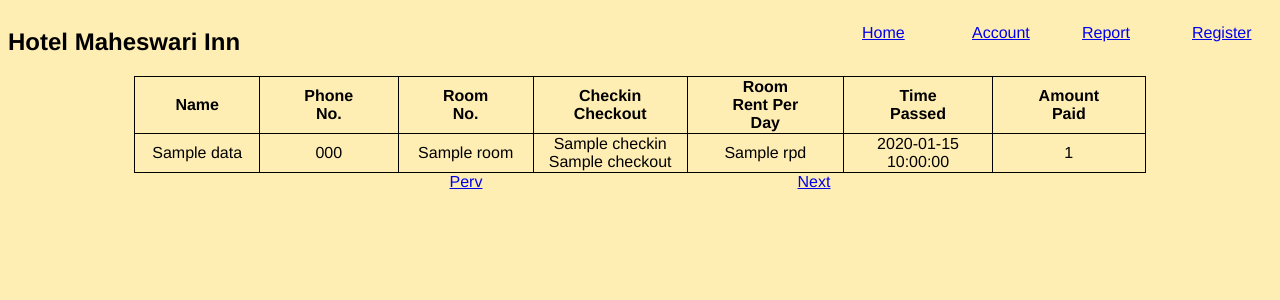
After one commit to PS218909/Hotel-Management-System, a Flask app: template src/templates/register.html in a window 1280 px wide. The commit adds this page. Shown: the top 300 px of the page. Run offline with Flask 3, Linux system fonts and the light colour scheme; the template is opened without the code that fills it: most values are stand-ins (such as "Sample title", 1, 10 or a date in 2020).

Commit message:
v1.0.2 - Added Register + Improved UI

```diff
--- a/main.py
+++ b/main.py
@@ -9,5 +9,6 @@ def run_flask_app():
 def run_discord_bot():
     client.run(DISCORD_BOT_TOKEN)
 
-Thread(None, run_flask_app, '').start()
-run_discord_bot()
+# Thread(None, run_flask_app, '').start()
+# run_discord_bot()
+run_flask_app()
--- a/src/app.py
+++ b/src/app.py
@@ -32,6 +32,8 @@ def account_page():
             add_data(TRANSACTION_DB, ['-1', datetime.now().strftime('%Y-%m-%dT%H:%M'), str(request.form.get('amount')), str(request.form.get('mode')), str(request.form.get('description'))])
             return redirect(url_for('home_page'))
         query = search_query(REGISTER_DB, "checkout==\'\' and room==\'" + str(request.form.get('room')) + '\'')
+        print(str(request.form))
+        print(query, "Heii I am QUery Res")
         if len(query) == 0:
             return redirect(url_for('account_page'))
         register_id = query[0]['id']
@@ -81,12 +83,18 @@ def go_to_room(room_no):
     time_passed = None
     amount_paid = None
     available_rooms = None
+    payment_list = None
     if checkin != '':
         time_passed = (datetime.now(ZoneInfo('Asia/Kolkata')).replace(tzinfo=None) - datetime.strptime(checkin, "%Y-%m-%dT%H:%M"))
         time_passed = str(time_passed.days) + " Days " + str(time_passed.seconds // (60 * 60)) + " Hours"
-        amount_paid = get_amount_paid(formData['id'])
+        amount_paid, payment_list = get_amount_paid(formData['id'])
         available_rooms = search_query(ROOMS_DB, 'Status == \'1\'')
-    return render_template('form.html', room_no = room_no, formData = formData, time_passed = time_passed, amount_paid = amount_paid, available_rooms=available_rooms)
+    return render_template('form.html', room_no = room_no, formData = formData, time_passed = time_passed, amount_paid = amount_paid, available_rooms=available_rooms, payment_list=payment_list)
+
+@app.route('/register')
+def go_to_register():
+    page = int(request.args.get('page', 0))
+    return render_template('register.html', register_entries=get_info_register(page), page=page)
 
 @app.route('/shift', methods=['POST'])
 def shift_post():
--- a/src/config.py
+++ b/src/config.py
@@ -1,2 +1,2 @@
-DISCORD_WEBHOOK_URL = 'WEBHOOK_URL'
-DISCORD_BOT_TOKEN = 'BOT_TOKEN'
+DISCORD_WEBHOOK_URL = 'DISCORD_WEBHOOK_URL'
+DISCORD_BOT_TOKEN = 'DISCORD_BOT_TOKEN'
--- a/src/static/style.css
+++ b/src/static/style.css
@@ -4,7 +4,7 @@
 }
 
 body, html {
-    font-family: 'Gill Sans', 'Gill Sans MT', Calibri, 'Trebuchet MS', sans-serif;
+    font-family:'Franklin Gothic Medium', 'Arial Narrow', Arial, sans-serif;
     background-color: hsl(var(--background));
     color: hsl(var(--foreground));
 }
@@ -20,6 +20,11 @@ ul {
     & li {
         width: 80px;
     }
+}
+
+.container {
+    width: 80%;
+    margin: auto;
 }
 
 .row {
@@ -92,8 +97,9 @@ ul {
 
 form {
     width: 80%;
-    margin: auto;
-    border: 1px solid hsl(var(--background) h s calc(l - 20));
+    margin: 30px auto;
+    border: 1px solid black;
+    padding: 20px;
 }
 
 form .input-div {
@@ -130,8 +136,38 @@ table {
     margin: auto;
     text-align: center;
     text-wrap: wrap;
+    border-collapse: collapse;
 }
 
 th {
     padding-inline: 40px;
 }
+
+thead *, tbody * {
+    border: 1px solid black;
+}
+
+.hover-hidden {
+    display: block;
+    position: relative;
+}
+
+.hover-hidden .hidden {
+    background-color: hsl(var(--background));
+    width: 100%;
+    position: absolute;
+    top: 100%;
+    left: 0px;
+    display: none;
+}
+
+.hover-hidden:hover .hidden {
+    display: block;
+}
+
+.hover-hidden .hidden p{
+    transition: 0.8s;
+}
+.hover-hidden .hidden p:hover {
+    transform: scale(1.03);
+}
--- a/src/templates/base.html
+++ b/src/templates/base.html
@@ -15,10 +15,13 @@
                 <!-- <li><a href="/inventory">Inventory</a></li> -->
                 <li><a href="/account">Account</a></li>
                 <li><a href="/report">Report</a></li>
+                <li><a href="/register">Register</a></li>
             </ul>
         </div>
     </nav>
-    {% block content %}
-    {% endblock %}
+    <div class="container">
+        {% block content %}
+        {% endblock %}
+    </div>
 </body>
 </html>
--- /dev/null
+++ b/src/templates/register.html
@@ -0,0 +1,37 @@
+{% extends 'base.html' %}
+{% block content %}
+    <table>
+        <thead>
+            <tr>
+                <!-- <th>Sl No.</th> -->
+                <th>Name</th>
+                <th>Phone No.</th>
+                <th>Room No.</th>
+                <th>Checkin <br> Checkout</th>
+                <th>Room Rent Per Day</th>
+                <th>Time Passed</th>
+                <th>Amount Paid</th>
+            </tr>
+        </thead>
+        <tbody>
+            {% for data in register_entries %}
+                <tr>
+                    <!-- <td>{{data['id_x']}}</td> -->
+                    <td>{{data['Name']}}</td>
+                    <td>{{data['Phone']}}</td>
+                    <td>{{data['room']}}</td>
+                    <td>{{(data['checkin'])}} <br> {{data['checkout'] if data['checkout'] != '' else 'Not checkout'}}</td>
+                    <td>{{data['rpd']}}</td>
+                    <td>{{data['time_passed']}}</td>
+                    <td>{{data['amt_paid']}}</td>
+                </tr>
+            {% endfor %}
+        </tbody>
+    </table>
+    <div style="display: flex; justify-content: space-evenly;">
+        {% if page > 0 %}
+        <a href="/register?page={{page-1}}">Perv</a>
+        {% endif %}
+        <a href="/register?page={{page+1}}">Next</a>
+    </div>
+{% endblock %}
--- a/src/util.py
+++ b/src/util.py
@@ -147,6 +147,28 @@ def get_data(file):
     df = pd.read_csv(file, index_col=False)
     return df.to_dict(orient='records')
 
+def get_info_register(page=0, count=50):
+    df = pd.read_csv(REGISTER_DB, index_col=False)
+    df['checkout'] = df['checkout'].fillna('')
+    df2 = pd.read_csv(CUSTOMER_DB, index_col=False)
+
+    register = df.merge(df2, left_on='customer_id', right_on='id')
+    register['amt_paid'] = register.apply(get_amount_paid, axis=1)
+    register['time_passed'] = register.apply(calc_time_passed, axis=1)
+    register['checkin'] = register['checkin'].str.split('T').str[0] + ' ' + register['checkin'].str.split('T').str[1]
+    register['checkout'] = register['checkout'].str.split('T').str[0] + ' ' + register['checkout'].str.split('T').str[1]
+    register['checkout'] = register['checkout'].fillna('')
+    register.sort_values(by='id_x', inplace=True, ascending=False)
+    return register.iloc[(page * count):((page + 1) * count)].to_dict(orient='records')
+
+def calc_time_passed(row):
+    if row['checkout'] == '':
+        row['checkout'] = datetime.now(ZoneInfo('Asia/Kolkata')).replace(tzinfo=None)
+    else:
+        row['checkout'] = datetime.strptime(row['checkout'], "%Y-%m-%dT%H:%M")
+    time_passed = row['checkout'] - datetime.strptime(row['checkin'], "%Y-%m-%dT%H:%M")
+    return str(time_passed.days) + " Days " + str(time_passed.seconds // (60 * 60)) + " Hours"
+
 def total_balance(mode):
     df = pd.read_csv(TRANSACTION_DB, index_col=False)
     df['amount'] = df['amount'].astype(int)
@@ -175,7 +197,9 @@ def payment_info():
 
 def get_amount_paid(reg_id):
     df = pd.read_csv(TRANSACTION_DB, index_col=False)
-    return pd.Series(df.loc[df['register_id'] == reg_id, 'amount']).sum()
+    if isinstance(reg_id, pd.Series):
+        return pd.Series(df.loc[df['register_id'] == reg_id['id_y'], 'amount']).sum()
+    return pd.Series(df.loc[df['register_id'] == reg_id, 'amount']).sum(), df.loc[df['register_id'] == reg_id].values
 
 def date_by_info():
     df = pd.read_csv(REGISTER_DB, index_col=False)
@@ -240,7 +264,6 @@ def generate_report(date):
         table.rows[idx_int + 1].cells[5].width = Inches(2)
     docx.save(TEMP_DOCX)
 
-
 def _discord_post(json):
     try:
         res = requests.post(DISCORD_WEBHOOK_URL, json=json, timeout=5)
@@ -275,5 +298,4 @@ def discord_post(json):
     threading.Thread(None, _discord_post, '', (json, )).start()
 
 if __name__ == '__main__':
-    print(get_room_details(104))
-    shift_rooms(104, 204)
+    print(get_info_register())
```
Also changed, not shown: src/templates/account.html (+6 -2 lines), src/templates/form.html (+50 -16 lines), src/discord_bot.py (line endings or trailing spaces).
